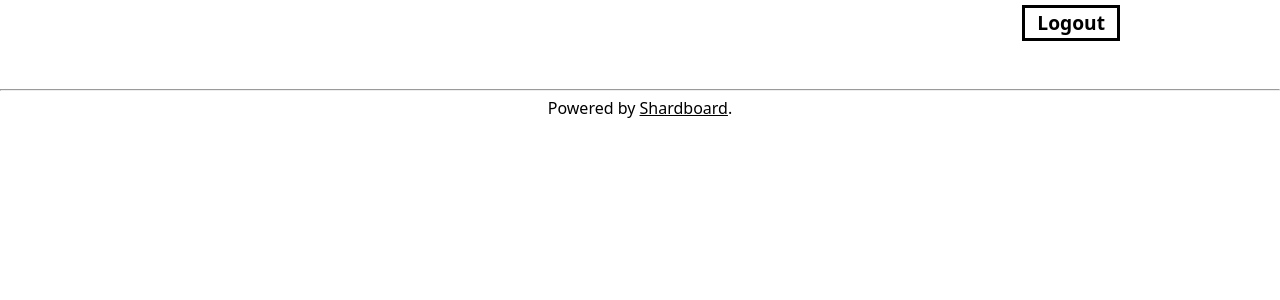
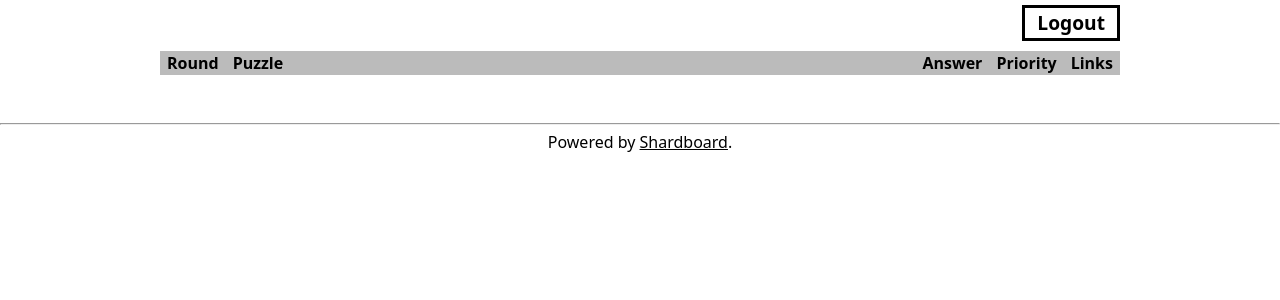
Before and after one commit to 17thshardpuzzleteam/Shardboard, a Django app: page / in a window 1280 px wide. Shown: the top 300 px of the page. Run offline with Django 4.2, Linux system fonts and the light colour scheme; the visitor is signed in with stand-in values (Sample User, id 1); data that the repository does not hold is empty; some libraries are stand-ins or nearby versions.

Commit message:
basic puzzle view when logged in

```diff
--- a/hunts/static/css/base.css
+++ b/hunts/static/css/base.css
@@ -29,7 +29,7 @@ nav {
 
 .content {
     display: block;
-    margin: auto;
+    margin: 10px auto auto;
     width: 80%;
     max-width: var(--max-width);
 }
--- /dev/null
+++ b/hunts/static/css/puzzle-table.css
@@ -0,0 +1,41 @@
+.puzzle-table {
+    border-collapse: collapse;
+}
+
+.puzzle-table-row, .puzzle-table-row td {
+    border: none
+}
+
+.puzzle-table-row:not(.header) {
+    border-bottom: 1px solid var(--accent-color);
+}
+
+.puzzle-table-row.header {
+    font-weight: bold;
+    background-color: var(--accent-color);
+}
+
+.puzzle-table-row .icon {
+    height: 2em;
+}
+
+.puzzle-table-row td {
+    padding: 3px 7px;
+}
+
+.puzzle-table-row td:nth-child(2) {
+    width: 100%;
+}
+
+.puzzle-table-row .links {
+    display: flex;
+}
+
+.puzzle-table-row .links a {
+    text-decoration: none;
+}
+
+.puzzle-table-row .answer {
+    display: flex;
+    white-space: nowrap;
+}
--- a/hunts/templates/base.html
+++ b/hunts/templates/base.html
@@ -14,6 +14,7 @@
     <link rel="stylesheet" href="https://cdnjs.cloudflare.com/ajax/libs/normalize/8.0.1/normalize.min.css">
     <link rel="stylesheet" href="https://cdnjs.cloudflare.com/ajax/libs/toastr.js/latest/toastr.min.css">
     <link rel="stylesheet" href="{% static "css/base.css" %}">
+    <link rel="stylesheet" href="{% static "css/puzzle-table.css" %}">
     <script src="https://cdnjs.cloudflare.com/ajax/libs/jquery/3.4.1/jquery.min.js"></script>
     <script src="https://cdnjs.cloudflare.com/ajax/libs/toastr.js/latest/toastr.min.js"></script>
     <script src="https://cdnjs.cloudflare.com/ajax/libs/jquery.touchswipe/1.6.19/jquery.touchSwipe.min.js"></script>
--- a/hunts/templates/index.html
+++ b/hunts/templates/index.html
@@ -1,12 +1,42 @@
 {% extends "base.html" %}
+{% load static %}
 
 {% block content %}
     {% if request.user.is_authenticated %}
-        <ul>
-            {% for hunt in hunts %}
-              <li>{{ hunt.name }}</li>
+        <table class="puzzle-table">
+            <tr class="puzzle-table-row header">
+                <td>Round</td>
+                <td>Puzzle</td>
+                <td>Answer</td>
+                <td>Priority</td>
+                <td>Links</td>
+            </tr>
+            {% for puzzle in puzzles %}
+              <tr class="puzzle-table-row">
+                <td>
+                    {% for round in puzzle.rounds.all %}
+                        {{ round.marker }}
+                    {% endfor %}
+                </td>
+                <td>{{ puzzle.name }}</td>
+                <td><div class="answer">{% if puzzle.answer is not None %}{{ puzzle.answer.upper }}{% endif %}</div></td>
+                <td>{{ puzzle.priority }}</td>
+                <td>
+                    <div class="links">
+                        <a href="{{ puzzle.spreadsheet_link }}" target="_blank">
+                            <img class="icon" src="{% static 'images/sheets_icon.png' %}" alt="Spreadsheet" title="Spreadsheet">
+                        </a>
+                        <a href="https://discord.com/channels/{{ puzzle.hunt.guild_id }}/{{ puzzle.channel_id }}" target="_blank">
+                            <img class="icon" src="{% static 'images/text_channel_icon.png' %}" alt="Text channel" title="Text channel">
+                        </a>
+                        <a href="https://discord.com/channels/{{ puzzle.hunt.guild_id }}/{{ puzzle.voice_channel_id }}" target="_blank">
+                            <img class="icon" src="{% static 'images/voice_channel_icon.png' %}" alt="Voice channel" title="Voice channel">
+                        </a>
+                    </div>
+                </td>
+              </tr>
             {% endfor %}
-        </ul>
+        </table>
     {% else %}
     <h1>Welcome to Shardboard!</h1>
     <div>
--- a/hunts/views.py
+++ b/hunts/views.py
@@ -1,11 +1,11 @@
 from django.shortcuts import render
 from django.views.decorators.http import require_GET
 
-from hunts.models import Hunt
+from hunts.models import Puzzle
 
 
 @require_GET
 def index(request):
     return render(request, 'index.html', {
-        'hunts': Hunt.objects.all()
+        'puzzles': Puzzle.objects.filter(hunt__web_user_id=request.user.id)
     })
```
Also changed, not shown: hunts/models.py (+48 -3 lines), hunts/migrations/0002_auto_20241009_1943.py (added), hunts/migrations/0003_auto_20241009_2222.py (added), hunts/migrations/0004_auto_20241009_2306.py (added), hunts/static/images/sheets_icon.png (added), hunts/static/images/text_channel_icon.png (added), hunts/static/images/voice_channel_icon.png (added).
